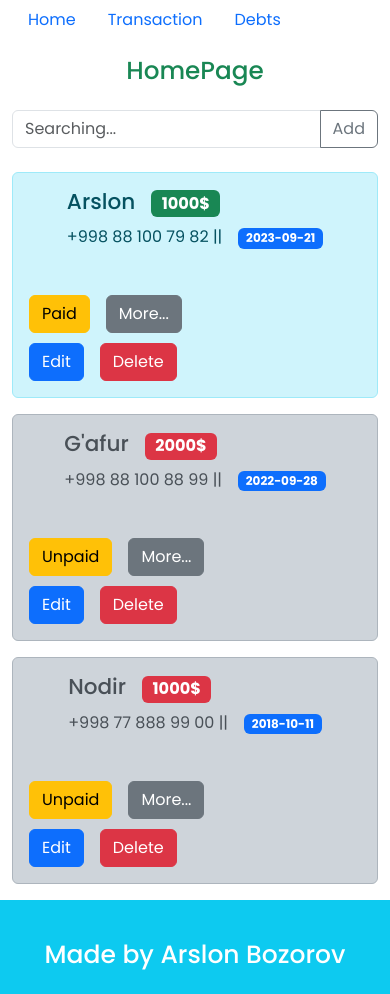
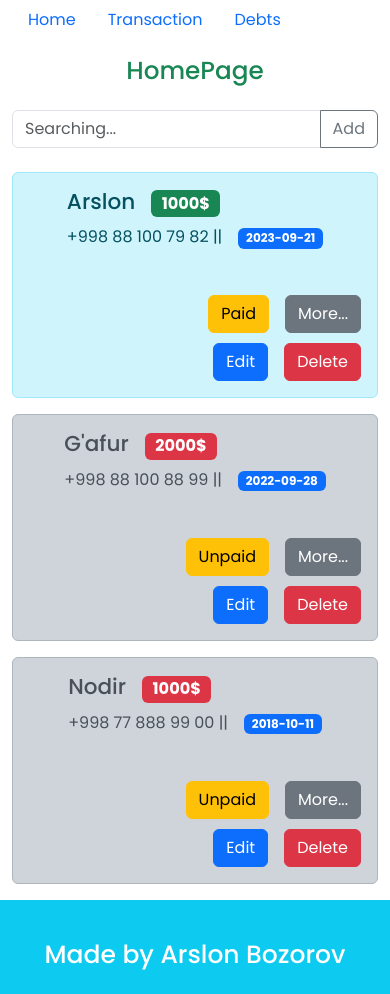
Before and after one commit to Arslon004/Cardmon-project, a React (Create React App) app: page /home in a window 390 px wide. Built offline with nearby package versions, Linux system fonts and the light colour scheme; the HTML template or start-up script is replaced by a standard one.

Commit message:
changed buttons

```diff
--- a/src/components/card/Card.css
+++ b/src/components/card/Card.css
@@ -13,8 +13,10 @@
  .buttons__home{
    flex-direction: column;
    gap: 10px;
-   align-items:flex-start;
+   align-items:flex-end;
    width: 100%;
  }
-
+ .more__btn{
+  margin-right: 0 !important;
+ }
 }
```
